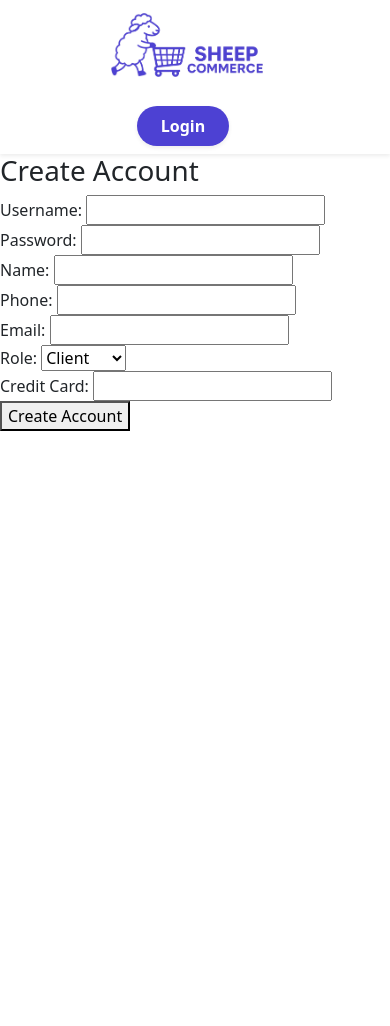
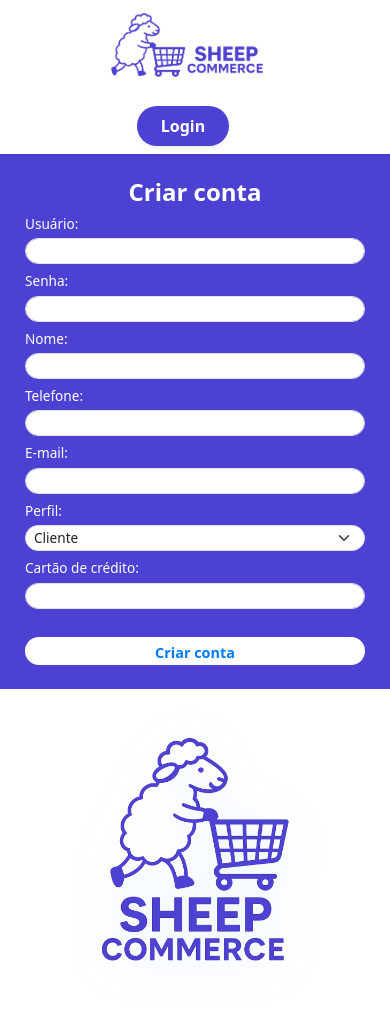
Before and after one commit to sfrederico/web2-ecommerce, a PHP site: page /create_account in a window 390 px wide. Before the commit the page ends 431 px from the top, so only its background shows below. Run offline with PHP 8.4, Linux system fonts and the light colour scheme; some libraries are stand-ins or nearby versions.

Commit message:
feat: :lipstick: Enhance account creation form with responsive design and new logo

```diff
--- a/src/views/create_account/form.php
+++ b/src/views/create_account/form.php
@@ -12,74 +12,101 @@ if (!isset($error)) {
     <!-- Bootstrap -->
     <link href="https://cdn.jsdelivr.net/npm/bootstrap@5.3.0/dist/css/bootstrap.min.css" rel="stylesheet">
     <script src="https://cdn.jsdelivr.net/npm/bootstrap@5.3.0/dist/js/bootstrap.bundle.min.js"></script>
+    <style>
+        @media (max-width: 991.98px) {
+            .order-mobile-1 { order: 1 !important; }
+            .order-mobile-2 { order: 2 !important; }
+            .main-card-mobile { border-radius: 0 !important; }
+            .form-mobile-bg { padding: 1.5rem 1rem !important; }
+        }
+        @media (min-width: 992px) {
+            .order-lg-1 { order: 1 !important; }
+            .order-lg-2 { order: 2 !important; }
+            .main-card-mobile { border-radius: 2rem !important; }
+        }
+        @media (max-width: 575.98px) {
+            .form-row-mobile {
+                flex-direction: column !important;
+            }
+            .form-row-mobile > .col-6 {
+                width: 100%;
+                max-width: 100%;
+            }
+        }
+    </style>
 </head>
-<body>
+<body class="bg-light d-flex flex-column">
     <?php require_once __DIR__ . '/../comum/header.php'; ?>
-    <h1>Create Account</h1>
-    <?php if ($error): ?>
-        <p style="color: red;">Error: <?= htmlspecialchars($error) ?></p>
-    <?php endif; ?>
-    <form action="create_account.php" method="POST">
-        <label for="nomeUsuario">Username:</label>
-        <input type="text" id="nomeUsuario" name="nomeUsuario" required><br>
-
-        <label for="senha">Password:</label>
-        <input type="password" id="senha" name="senha" required><br>
-
-        <label for="nome">Name:</label>
-        <input type="text" id="nome" name="nome" required><br>
-
-
-        <label for="telefone">Phone:</label>
-        <input type="text" id="telefone" name="telefone" required><br>
-
-        <label for="email">Email:</label>
-        <input type="email" id="email" name="email" required><br>
-
-        <label for="papel">Role:</label>
-        <select id="papel" name="papel" required>
-            <option value="cliente">Client</option>
-            <option value="fornecedor">Supplier</option>
-        </select><br>
-
-        <button id="create-account-submit-btn" type="submit">Create Account</button>
-    </form>
+    <div class="container-fluid d-flex justify-content-center align-items-center p-0 flex-grow-1" style="min-height:calc(100vh - 90px);">
+        <div class="d-flex flex-column flex-lg-row w-100 justify-content-center align-items-stretch main-card-mobile" style="max-width:900px; overflow:hidden; box-shadow:0 4px 32px rgba(0,123,255,0.10);">
+            <div class="bg-white d-flex flex-column justify-content-center align-items-center w-100 w-lg-50 p-4 p-lg-5 order-mobile-2 order-lg-1">
+                <img src="/static/logo-completa.png" alt="Logo" class="img-fluid mb-3" style="max-width:80%; filter:drop-shadow(0 4px 24px rgba(0,123,255,0.10));">
+            </div>
+            <div class="d-flex flex-fill w-100 w-lg-50 justify-content-center align-items-center order-mobile-1 order-lg-2 form-mobile-bg" style="background:#4d41d3;">
+                <div class="w-100" style="max-width:340px;">
+                    <h1 class="fw-bold mb-1 text-center" style="color:#fff; font-size:1.5rem;">Criar conta</h1>
+                    <?php if ($error): ?>
+                        <p class="error-message text-center" style="color:#ffb3b3;">Erro: <?= htmlspecialchars($error) ?></p>
+                    <?php endif; ?>
+                    <form action="create_account.php" method="POST" class="w-100">
+                        <div class="mb-1">
+                            <label for="nomeUsuario" class="form-label text-white mb-1" style="font-size:0.85rem;">Usuário:</label>
+                            <input type="text" id="nomeUsuario" name="nomeUsuario" class="form-control rounded-pill py-0 px-2 fs-7" style="font-size:0.85rem; height: 26px;" required>
+                        </div>
+                        <div class="mb-1">
+                            <label for="senha" class="form-label text-white mb-1" style="font-size:0.85rem;">Senha:</label>
+                            <input type="password" id="senha" name="senha" class="form-control rounded-pill py-0 px-2 fs-7" style="font-size:0.85rem; height: 26px;" required>
+                        </div>
+                        <div class="mb-1">
+                            <label for="nome" class="form-label text-white mb-1" style="font-size:0.85rem;">Nome:</label>
+                            <input type="text" id="nome" name="nome" class="form-control rounded-pill py-0 px-2 fs-7" style="font-size:0.85rem; height: 26px;" required>
+                        </div>
+                        <div class="row mb-1 g-1 form-row-mobile">
+                            <div class="col-6">
+                                <label for="telefone" class="form-label text-white mb-1" style="font-size:0.85rem;">Telefone:</label>
+                                <input type="text" id="telefone" name="telefone" class="form-control rounded-pill py-0 px-2 fs-7" style="font-size:0.85rem; height: 26px;" required>
+                            </div>
+                            <div class="col-6">
+                                <label for="email" class="form-label text-white mb-1" style="font-size:0.85rem;">E-mail:</label>
+                                <input type="email" id="email" name="email" class="form-control rounded-pill py-0 px-2 fs-7" style="font-size:0.85rem; height: 26px;" required>
+                            </div>
+                        </div>
+                        <div class="row mb-1 g-1 align-items-end form-row-mobile">
+                            <div class="col-6">
+                                <label for="papel" class="form-label text-white mb-1" style="font-size:0.85rem;">Perfil:</label>
+                                <select id="papel" name="papel" class="form-select rounded-pill py-0 px-2 fs-7" style="font-size:0.85rem; height: 26px;" required>
+                                    <option value="cliente">Cliente</option>
+                                    <option value="fornecedor">Fornecedor</option>
+                                </select>
+                            </div>
+                            <div class="col-6" id="dynamic-field-wrapper"></div>
+                        </div>
+                        <button id="create-account-submit-btn" type="submit" class="btn w-100 rounded-pill fw-semibold fs-7 py-1 mt-4" style="background:#fff; color:#007bff; font-size:0.90rem; height: 28px;">Criar conta</button>
+                    </form>
+                </div>
+            </div>
+        </div>
+    </div>
     <script>
         document.addEventListener('DOMContentLoaded', function () {
             const roleField = document.getElementById('papel');
-            const form = document.querySelector('form');
+            const dynamicFieldWrapper = document.getElementById('dynamic-field-wrapper');
 
             function addDynamicField(role) {
-                // Remove existing dynamic fields
-                const existingDynamicField = document.getElementById('dynamic-field');
-                if (existingDynamicField) {
-                    existingDynamicField.remove();
-                }
-
-                // Add new field based on role selection
-                const submitButton = document.getElementById("create-account-submit-btn");
+                dynamicFieldWrapper.innerHTML = '';
                 if (role === 'fornecedor') {
-                    const descriptionField = document.createElement('div');
-                    descriptionField.id = 'dynamic-field';
-                    descriptionField.innerHTML = `
-                        <label for="descricao">Description:</label>
-                        <input type="text" id="descricao" name="descricao" required>
+                    dynamicFieldWrapper.innerHTML = `
+                        <label for="descricao" class="form-label text-white mb-1" style="font-size:0.85rem;">Descrição:</label>
+                        <input type="text" id="descricao" name="descricao" class="form-control rounded-pill py-0 px-2 fs-7" style="font-size:0.85rem; height: 26px;" required>
                     `;
-                    submitButton.parentNode.insertBefore(descriptionField, submitButton);
                 } else if (role === 'cliente') {
-                    const creditCardField = document.createElement('div');
-                    creditCardField.id = 'dynamic-field';
-                    creditCardField.innerHTML = `
-                        <label for="cartaoCredito">Credit Card:</label>
-                        <input type="text" id="cartaoCredito" name="cartaoCredito" required>
+                    dynamicFieldWrapper.innerHTML = `
+                        <label for="cartaoCredito" class="form-label text-white mb-1" style="font-size:0.85rem;">Cartão de crédito:</label>
+                        <input type="text" id="cartaoCredito" name="cartaoCredito" class="form-control rounded-pill py-0 px-2 fs-7" style="font-size:0.85rem; height: 26px;" required>
                     `;
-                    submitButton.parentNode.insertBefore(creditCardField, submitButton);
                 }
             }
-
-            // Initialize with default value
             addDynamicField(roleField.value);
-
             roleField.addEventListener('change', function () {
                 addDynamicField(roleField.value);
             });
```
Also changed, not shown: src/static/logo-completa.png (added).
